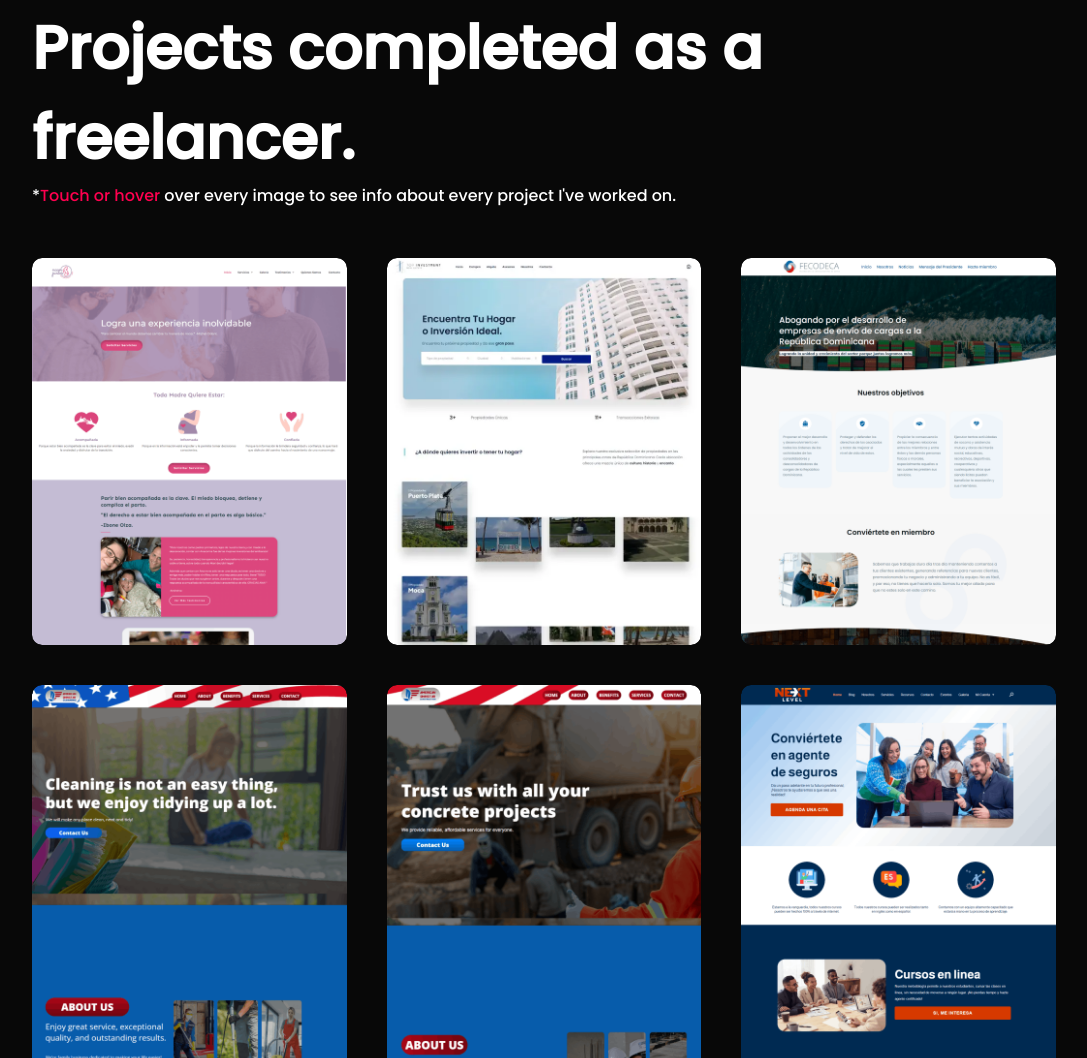
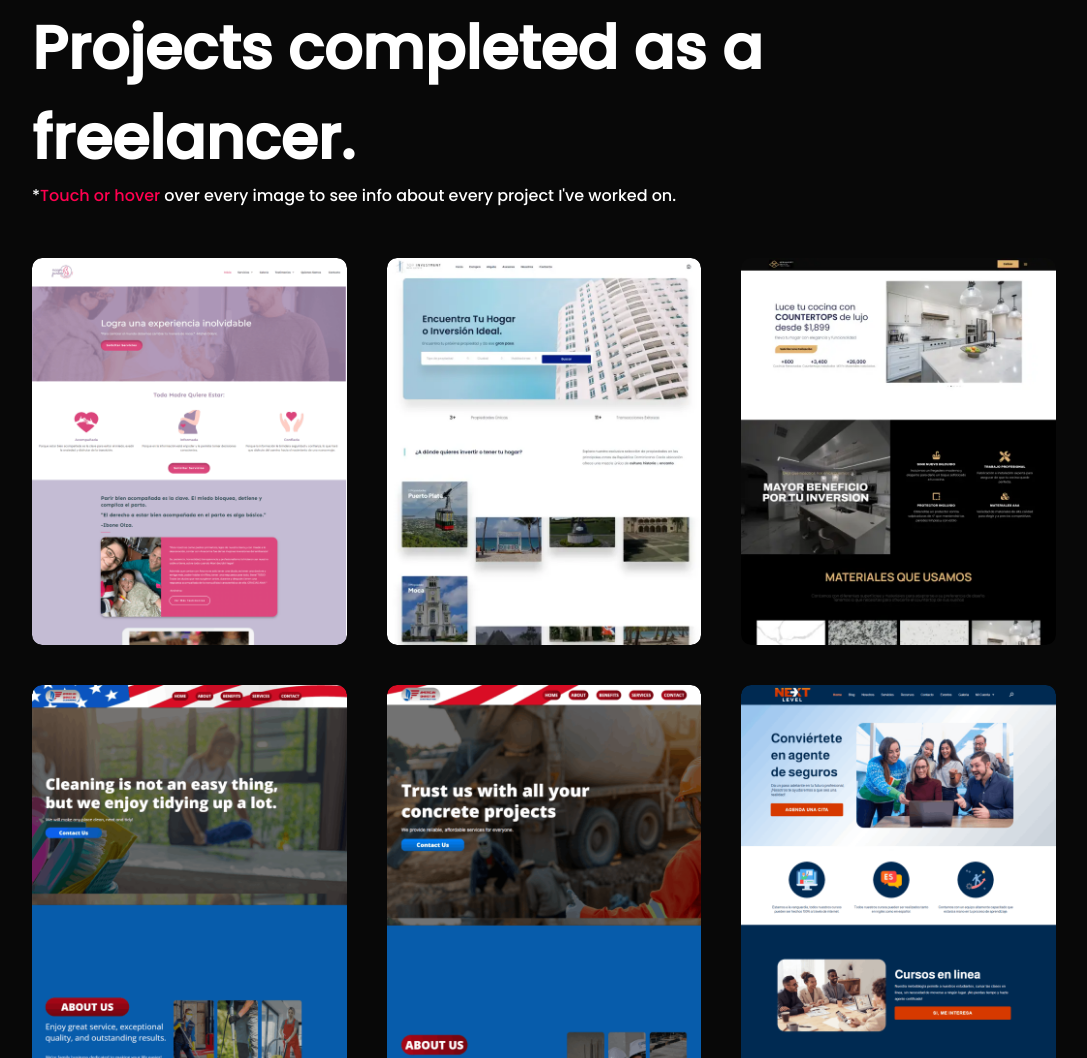
Before and after one commit to jonatantech/jonatan.github.io, a plain HTML site: page index.html in a window 1280 px wide. Shown: the part 1593-2651 px from the top of the page, without its empty margins (96-1183 px from the left). Drawn offline with Linux system fonts and the light colour scheme.

Commit message:
Website list updated

```diff
--- a/index.html
+++ b/index.html
@@ -174,16 +174,15 @@
                         </div>
                     </div>
                     <div class="work">
-                        <img src="images/fecodeca.png" alt="" />
+                        <img src="images/granito_hernandez.webp" alt="" />
                         <div class="layer">
                             <h3>
-                                FECODECA
+                                Hernandez Granito Creations
                             </h3>
                             <p>
-                                Oficial website of the Federación de Consolidadores de la República Dominicana
-                                (FECODECA).
+                                Manufacturing and installation of Granite, quartz and marble for kitchen and bathroom countertops based in Florida.
                             </p>
-                            <a href="https://fecodeca.com/" target="_blank"><i
+                            <a href="https://hernandezgranitocreations.com/" target="_blank"><i
                                     class="fa-solid fa-arrow-up-right-from-square"></i></a>
                         </div>
                     </div>
```
Also changed, not shown: images/granito_hernandez.webp (added).
